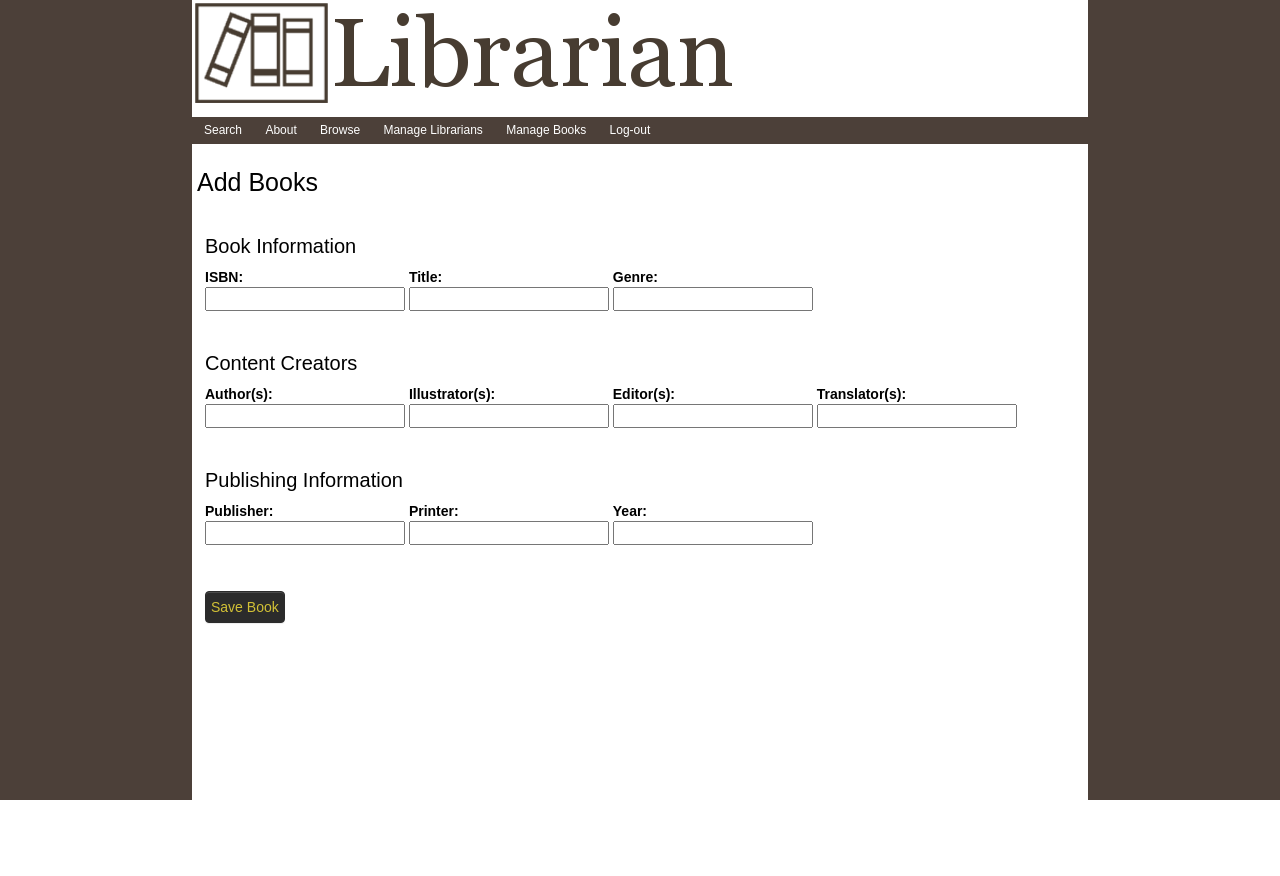
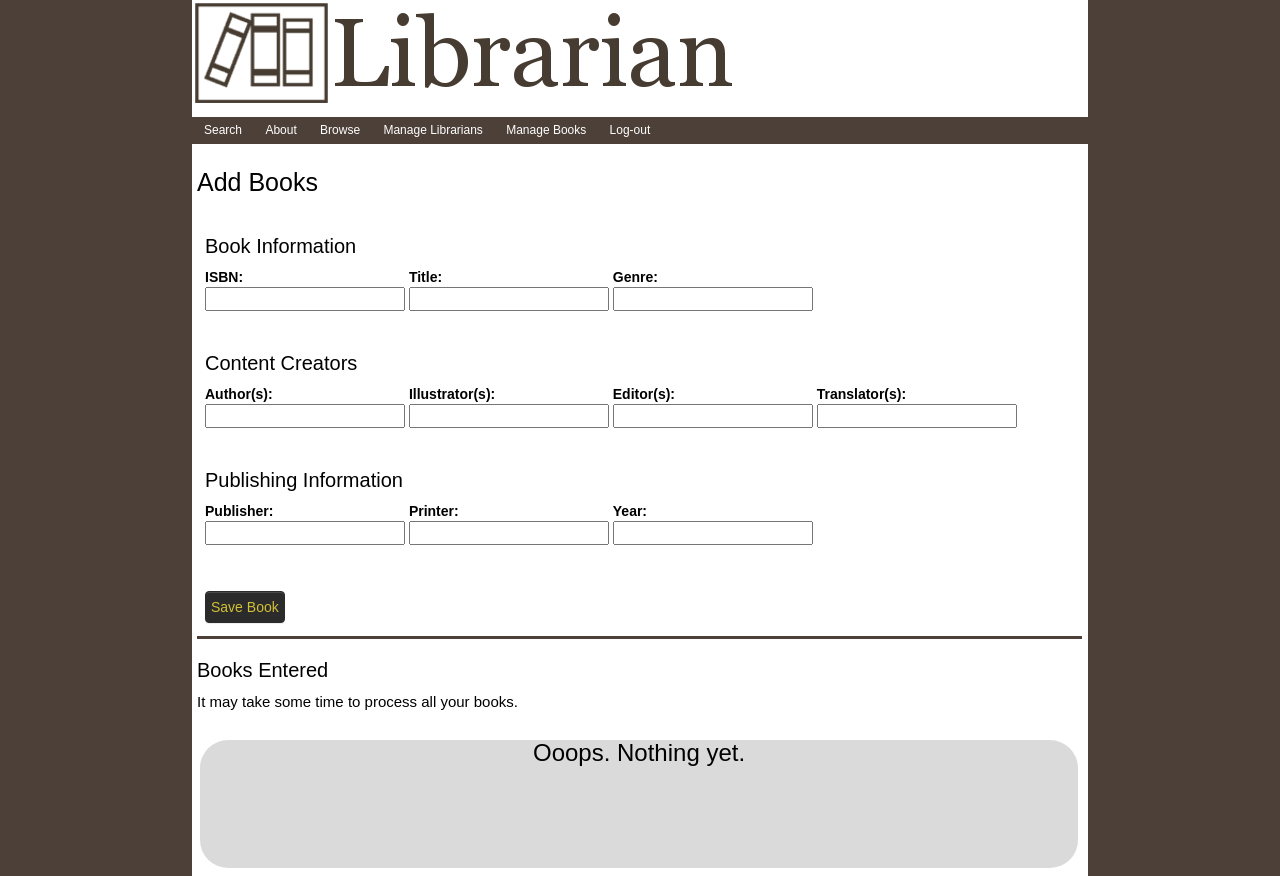
Before and after one commit to skytreader/alexandria, a Flask app: page /books in a window 1280 px wide. Before the commit the page ends 800 px from the top, so only its background shows below. Run offline with Flask 2, Linux system fonts and the light colour scheme; a user stored in the database is signed in; tables that the repository leaves empty hold one stand-in row (values such as "Sample post"); some libraries are stand-ins or nearby versions.

Commit message:
Initial style additions for add books.

```diff
--- a/app/static/styles/librariantheme.css
+++ b/app/static/styles/librariantheme.css
@@ -75,6 +75,27 @@ div.block{
 	float: left;
 	padding: 5px;
 	margin: 3px;
+}
+
+div.queued_block{
+    border-radius: 28px;
+    width: 98%;
+    min-height: 128px;
+    text-align: center;
+    margin: 3px;
+    padding: 5% inherit;
+}
+
+div.saved_book{
+    padding: 10px;
+    background-color: #f07746;
+    color: #fff;
+    font-weight: bold;
+}
+
+div.empty_set{
+    padding 10px;
+    background-color: #dadada;
 }
 
 a.navbox{
--- a/app/templates/add_books.jinja
+++ b/app/templates/add_books.jinja
@@ -62,4 +62,12 @@
         <br>
         <input type="button" class="btn btn-default" value="Save Book">
     </div>
+    <hr>
+    <h2>Books Entered</h2>
+    <p>It may take some time to process all your books.</p>
+    <span id="bookq">
+        <div class="queued_block empty_set">
+            <h3>Ooops. Nothing yet.</h3>
+        </div>
+    </span>
 {% endblock %}
```
